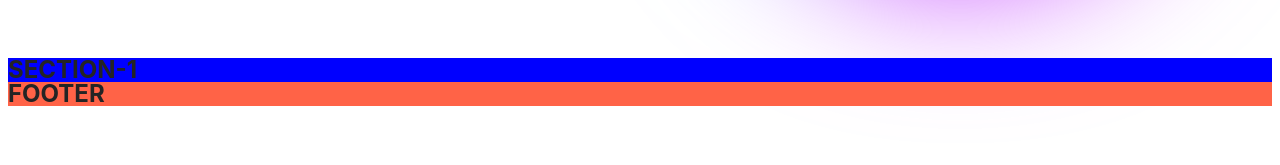
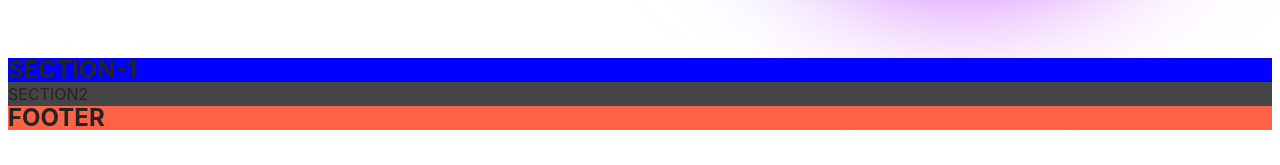
Before and after one commit to Dudchenko-Oleksii/project1, a website built with Vite: page src/index.html in a window 1280 px wide. Shown: the part 635-800 px from the top of the page. Built offline with nearby package versions, Linux system fonts and the light colour scheme.

Commit message:
section2

```diff
--- /dev/null
+++ b/src/css/section2.css
@@ -0,0 +1,3 @@
+.section-container {
+    background-color: #454545;
+}
--- a/src/css/styles.css
+++ b/src/css/styles.css
@@ -9,6 +9,7 @@
 @import url('./header.css');
 @import url('./section1.css');
 @import url('./footer.css');
+@import url('./section2.css');
 
 :root {
   font-family: Inter, Avenir, Helvetica, Arial, sans-serif;
--- a/src/index.html
+++ b/src/index.html
@@ -15,6 +15,7 @@
   <main>
     <load src="partials/vite-promo.html" />
     <load src="partials/section1.html" />
+    <load src="partials/section2.html" />
   </main>
 
   <!-- Loads the specified .html file -->
--- /dev/null
+++ b/src/partials/section2.html
@@ -0,0 +1,3 @@
+<section class="section-container">
+    <p>SECTION2</p>
+</section>
```
